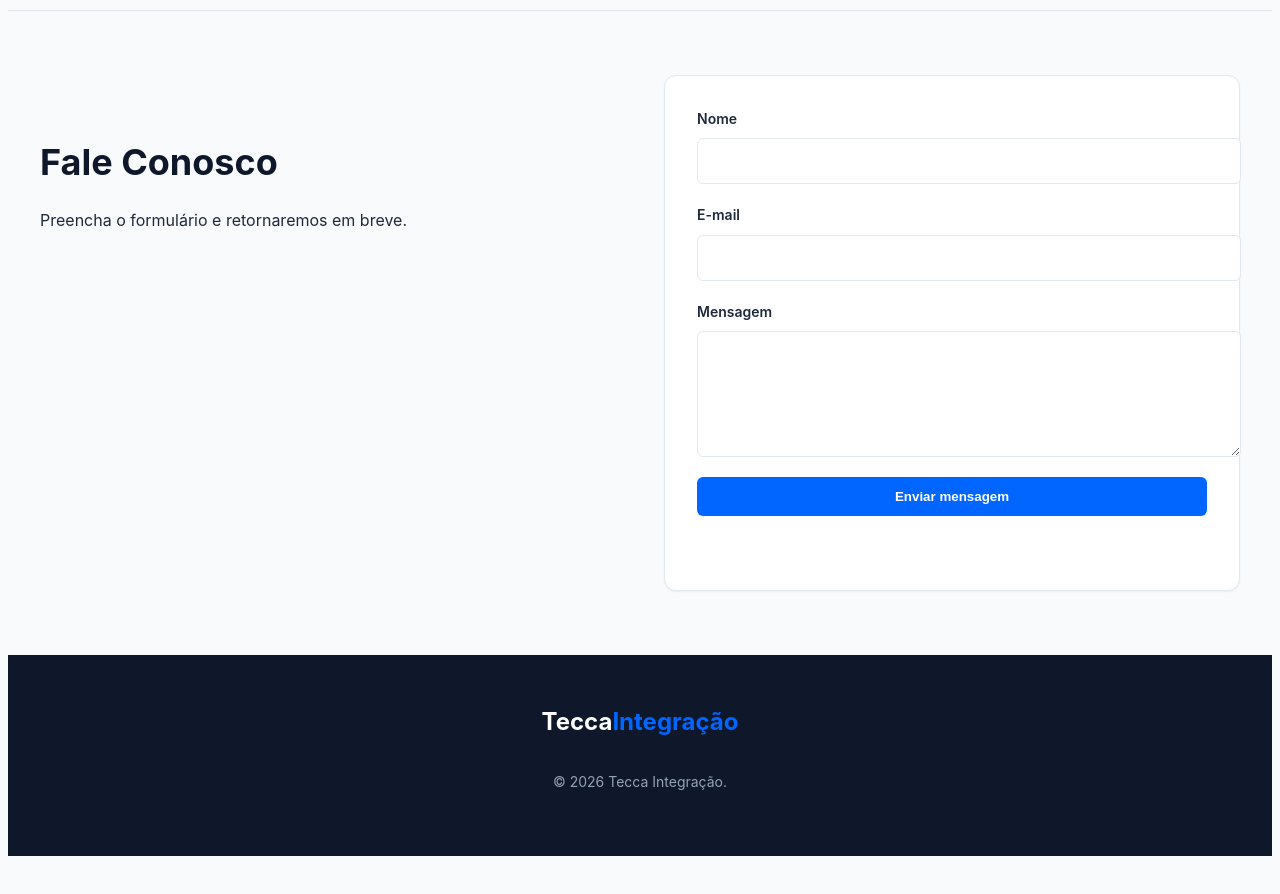
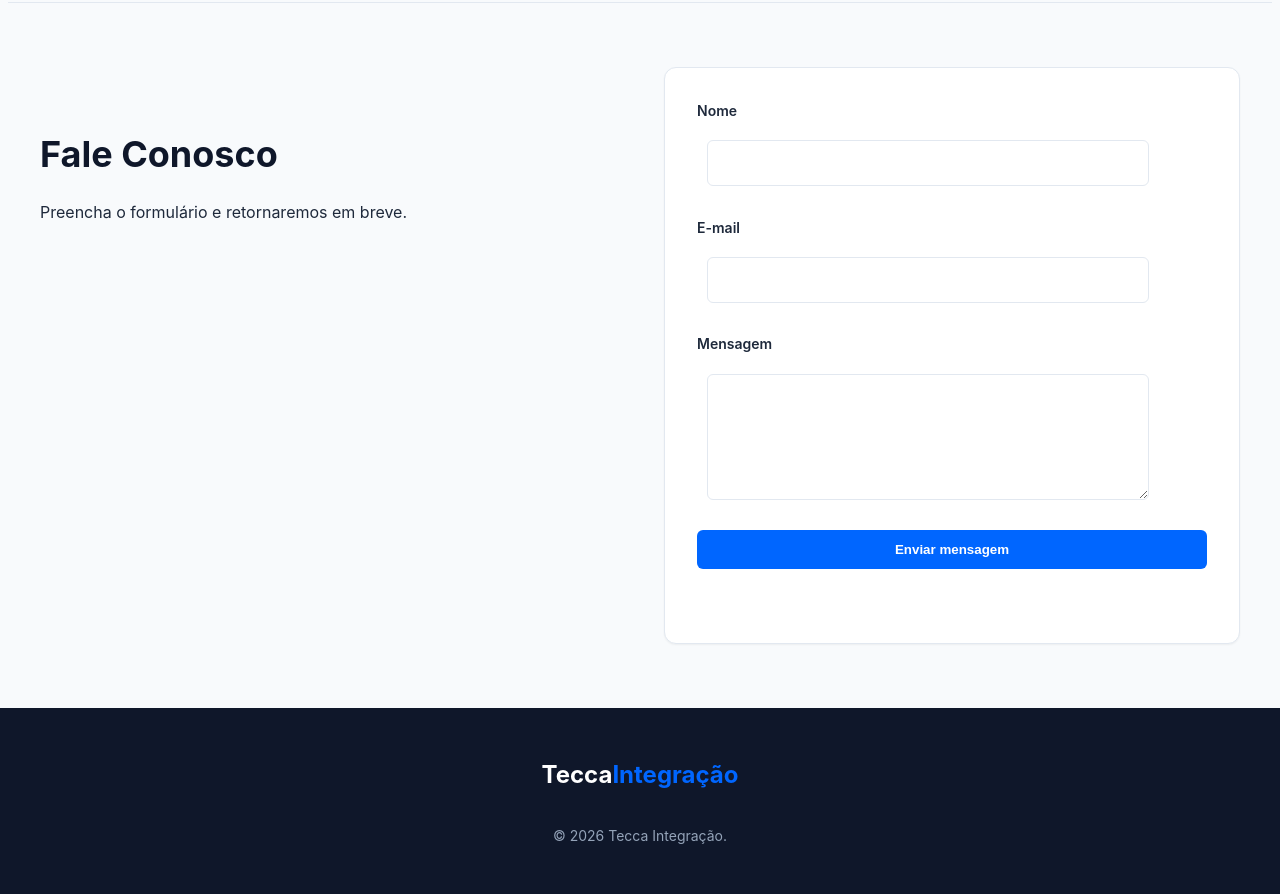
Before and after one commit to wo23197-sudo/teste, a plain HTML site: page index.html in a window 1280 px wide. Shown: the part 1140-2034 px from the top of the page. Before the commit the page ends 2004 px from the top, so only its background shows below. Drawn offline with Linux system fonts and the light colour scheme.

Commit message:
input (contato)

```diff
--- a/style.css
+++ b/style.css
@@ -27,8 +27,7 @@ Variables & Theme Setup
 /* ==========================================================================
 Reset & Base Styles
 ========================================================================== */
-
-{
+body{
 margin: 0;
 padding: 0;
 box-sizing: border-box;
@@ -266,7 +265,8 @@ margin-bottom: -0.75rem;
 
 #formulario input,
 #formulario textarea {
-width: 100%;
+margin: 2%;
+width: 80%;
 padding: 0.75rem 1rem;
 border: 1px solid var(--border);
 border-radius: var(--radius-sm);
```
Also changed, not shown: index.html (+1 -1 lines).
